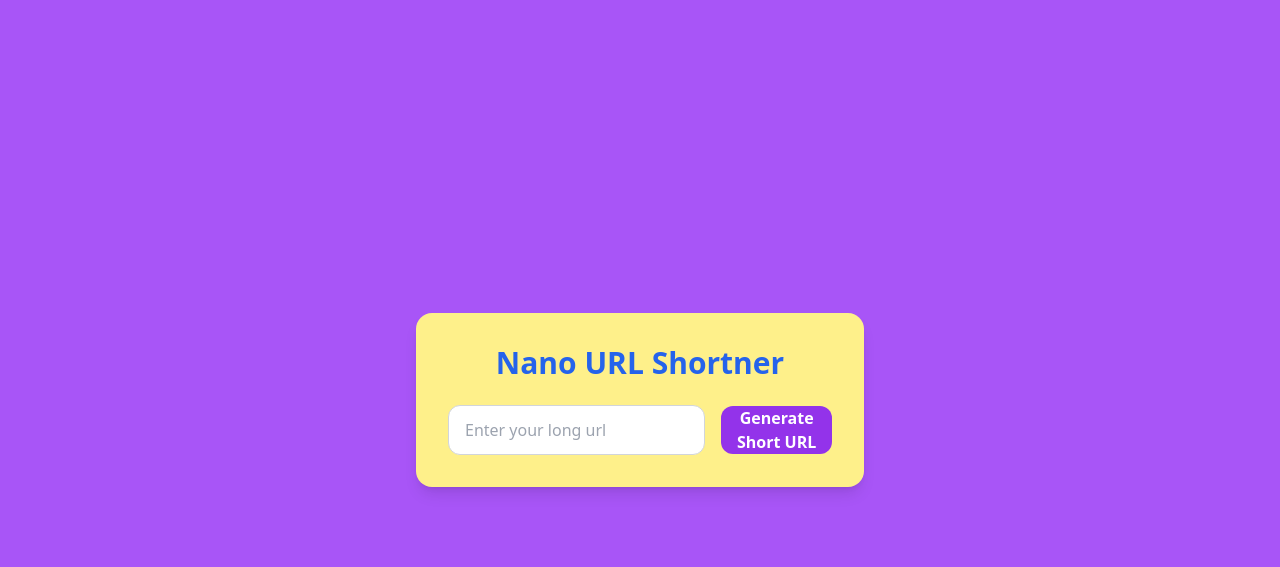
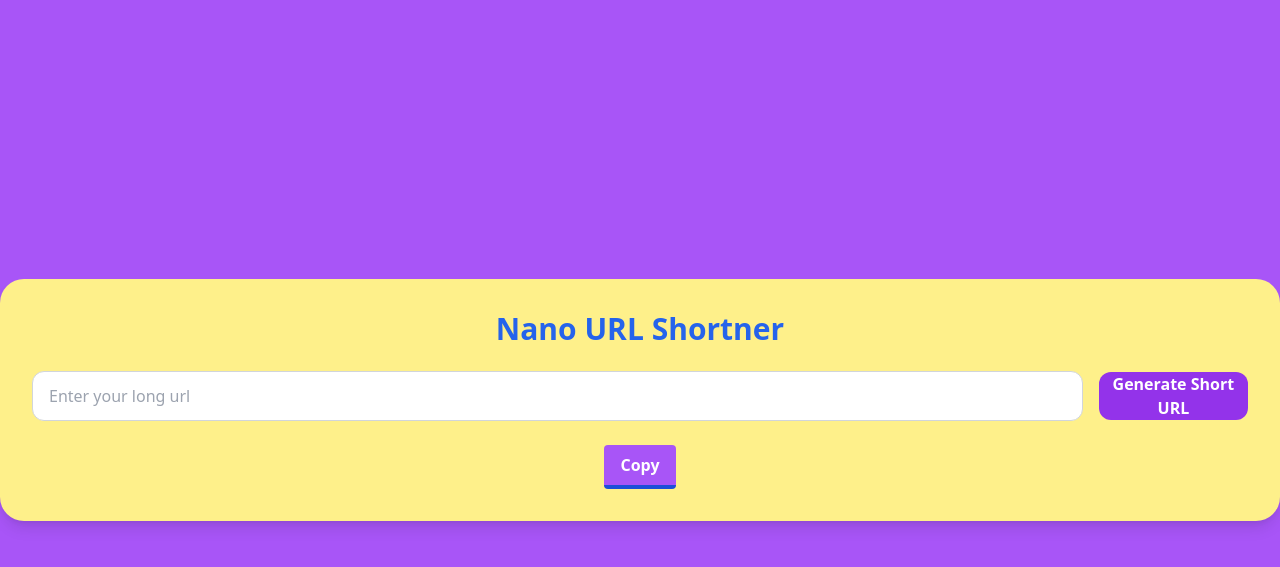
Before and after one commit to ci-sumi/NanoURL, a Flask app: template templates/index.html in a window 1280 px wide. Shown: the top 567 px of the page. Run offline with Flask 3, Linux system fonts and the light colour scheme; the template is opened without the code that fills it, so the values that code supplies are empty.

Commit message:
Add copy button and update inde.html

```diff
--- a/static/css/output.css
+++ b/static/css/output.css
@@ -578,10 +578,6 @@ video {
   width: 100%;
 }
 
-.max-w-md {
-  max-width: 28rem;
-}
-
 .items-center {
   align-items: center;
 }
@@ -598,8 +594,12 @@ video {
   word-break: break-all;
 }
 
-.rounded-2xl {
-  border-radius: 1rem;
+.rounded {
+  border-radius: 0.25rem;
+}
+
+.rounded-3xl {
+  border-radius: 1.5rem;
 }
 
 .rounded-xl {
@@ -610,9 +610,23 @@ video {
   border-width: 1px;
 }
 
+.border-b-4 {
+  border-bottom-width: 4px;
+}
+
+.border-blue-700 {
+  --tw-border-opacity: 1;
+  border-color: rgb(29 78 216 / var(--tw-border-opacity, 1));
+}
+
 .border-gray-300 {
   --tw-border-opacity: 1;
   border-color: rgb(209 213 219 / var(--tw-border-opacity, 1));
+}
+
+.bg-blue-500 {
+  --tw-bg-opacity: 1;
+  background-color: rgb(59 130 246 / var(--tw-bg-opacity, 1));
 }
 
 .bg-gray-100 {
@@ -651,6 +665,11 @@ video {
 .px-4 {
   padding-left: 1rem;
   padding-right: 1rem;
+}
+
+.py-2 {
+  padding-top: 0.5rem;
+  padding-bottom: 0.5rem;
 }
 
 .py-3 {
@@ -713,6 +732,16 @@ video {
   transition-duration: 300ms;
 }
 
+.hover\:border-blue-500:hover {
+  --tw-border-opacity: 1;
+  border-color: rgb(59 130 246 / var(--tw-border-opacity, 1));
+}
+
+.hover\:bg-blue-400:hover {
+  --tw-bg-opacity: 1;
+  background-color: rgb(96 165 250 / var(--tw-bg-opacity, 1));
+}
+
 .hover\:bg-blue-700:hover {
   --tw-bg-opacity: 1;
   background-color: rgb(29 78 216 / var(--tw-bg-opacity, 1));
--- a/templates/index.html
+++ b/templates/index.html
@@ -7,9 +7,8 @@
     <title>NanoUrl</title>
     <link href="{{ url_for('static', filename='css/output.css') }}" rel="stylesheet">
 </head>
-
 <body class="bg-purple-500 min-h-screen flex items-center justify-center">
-    <div class="bg-yellow-200 shadow-lg rounded-2xl p-8 w-full max-w-md">
+    <div class="bg-yellow-200 rounded-3xl shadow-lg p-8 w-full">
         <h1 class="text-3xl font-bold text-center text-blue-600 mb-6">
             Nano URL Shortner
         </h1>
@@ -35,7 +34,14 @@
             </strong>
         </div>
         {% endif %}
+        <div class="flex justify-center mt-6">
+        <button class="bg-purple-500 hover:bg-blue-400 text-white font-bold
+        py-2 px-4 border-b-4 border-blue-700 hover:border-blue-500 rounded">
+         Copy
+    </button>
+        </div>
     </div>
+
 </body>
 
 </html>
```
Also changed, not shown: templates/testtailwind.html (added, +14 -0 lines).
